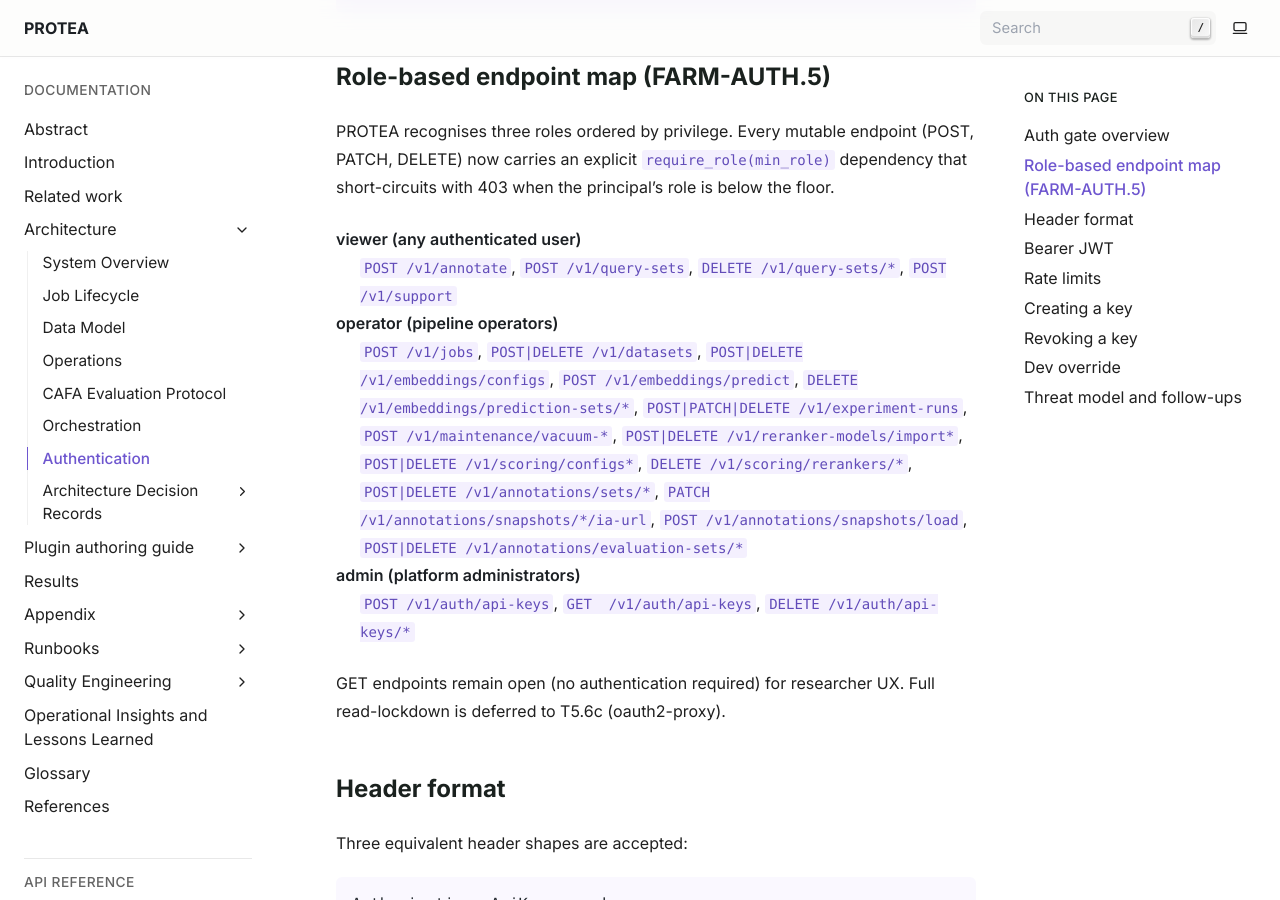
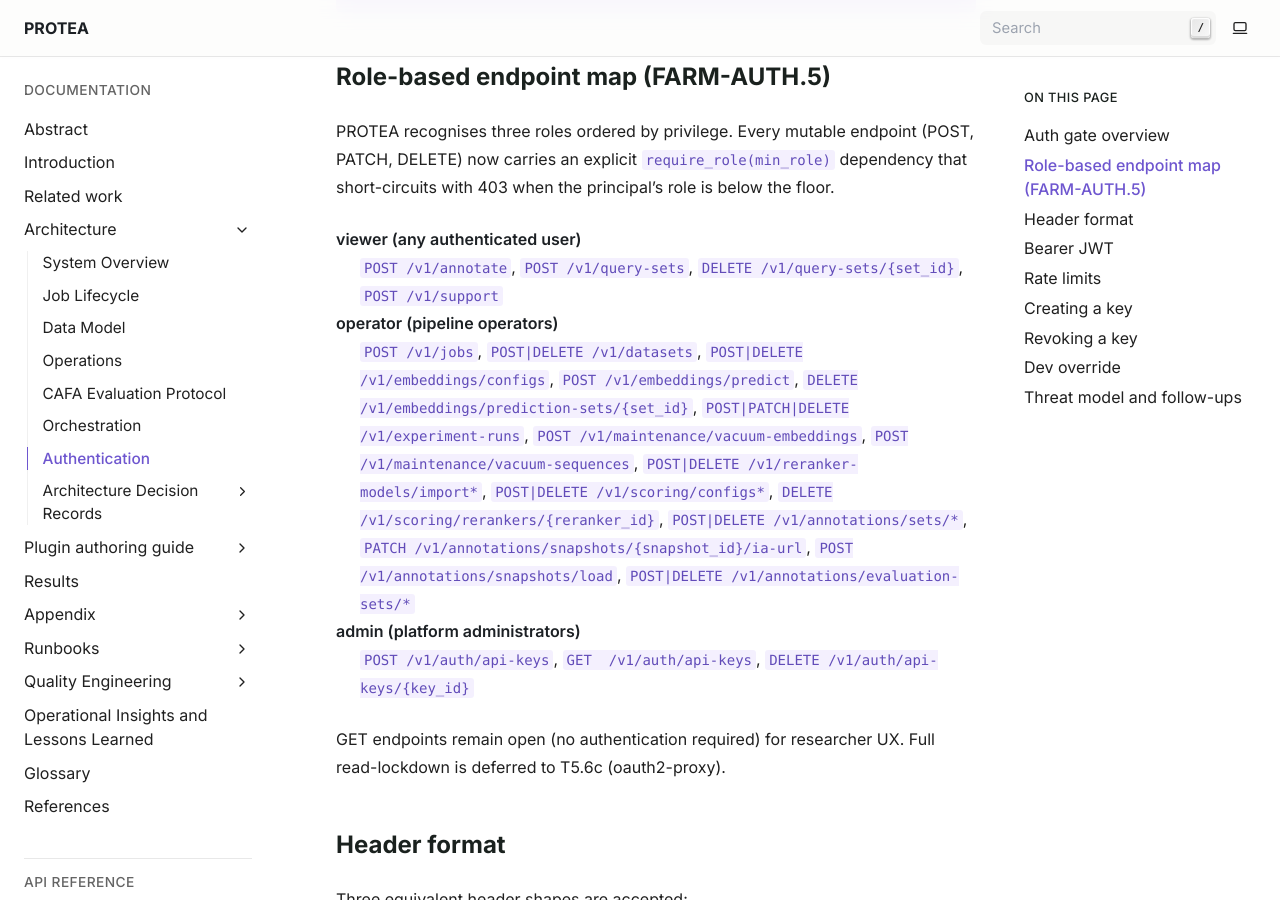
Before and after one commit to frapercan/PROTEA, a Sphinx documentation site: the page built from docs/source/architecture/auth.rst, in a window 1280 px wide and 900 px high, scrolled down 1402 px. Built offline with Sphinx 7.4.7, drawn with Linux system fonts in a browser that asks for light colours.

Commit message:
fix(ci): replace * wildcards with openapi placeholders + xfail legacy api-keys tests
- docs/source/architecture/auth.rst: every "*" path-param wildcard is
  swapped for the actual openapi placeholder ({set_id}, {snapshot_id},
  {reranker_id}, {key_id}) and the vacuum-{table} template is expanded
  to the two literal endpoints. check_openapi_refs now reports 0
  PHANTOM routes.
- tests/test_auth_api_keys_pg.py: xfail-strict-false on TestApiKeyLifecycle
  and TestProtectedEndpoint. AUTH.5 gated /v1/auth/api-keys behind
  require_role('admin'), so the T5.6a tests that POST without a logged-in
  admin session return 401. Endpoint logic IS covered by the new
  tests/test_endpoint_gating_sweep.py. Proper fixture rewrite (mint
  admin via bootstrap_admin + signed session cookie) lands in the next
  AUTH slice.

```diff
--- a/docs/source/architecture/auth.rst
+++ b/docs/source/architecture/auth.rst
@@ -68,27 +68,27 @@ when the principal's role is below the floor.
 
 **viewer** (any authenticated user)
    ``POST /v1/annotate``, ``POST /v1/query-sets``,
-   ``DELETE /v1/query-sets/*``, ``POST /v1/support``
+   ``DELETE /v1/query-sets/{set_id}``, ``POST /v1/support``
 
 **operator** (pipeline operators)
    ``POST /v1/jobs``, ``POST|DELETE /v1/datasets``,
    ``POST|DELETE /v1/embeddings/configs``,
    ``POST /v1/embeddings/predict``,
-   ``DELETE /v1/embeddings/prediction-sets/*``,
+   ``DELETE /v1/embeddings/prediction-sets/{set_id}``,
    ``POST|PATCH|DELETE /v1/experiment-runs``,
-   ``POST /v1/maintenance/vacuum-*``,
+   ``POST /v1/maintenance/vacuum-embeddings``, ``POST /v1/maintenance/vacuum-sequences``,
    ``POST|DELETE /v1/reranker-models/import*``,
    ``POST|DELETE /v1/scoring/configs*``,
-   ``DELETE /v1/scoring/rerankers/*``,
+   ``DELETE /v1/scoring/rerankers/{reranker_id}``,
    ``POST|DELETE /v1/annotations/sets/*``,
-   ``PATCH /v1/annotations/snapshots/*/ia-url``,
+   ``PATCH /v1/annotations/snapshots/{snapshot_id}/ia-url``,
    ``POST /v1/annotations/snapshots/load``,
    ``POST|DELETE /v1/annotations/evaluation-sets/*``
 
 **admin** (platform administrators)
    ``POST /v1/auth/api-keys``,
    ``GET  /v1/auth/api-keys``,
-   ``DELETE /v1/auth/api-keys/*``
+   ``DELETE /v1/auth/api-keys/{key_id}``
 
 GET endpoints remain open (no authentication required) for researcher
 UX. Full read-lockdown is deferred to T5.6c (oauth2-proxy).
```
Also changed, not shown: 1 other file.
